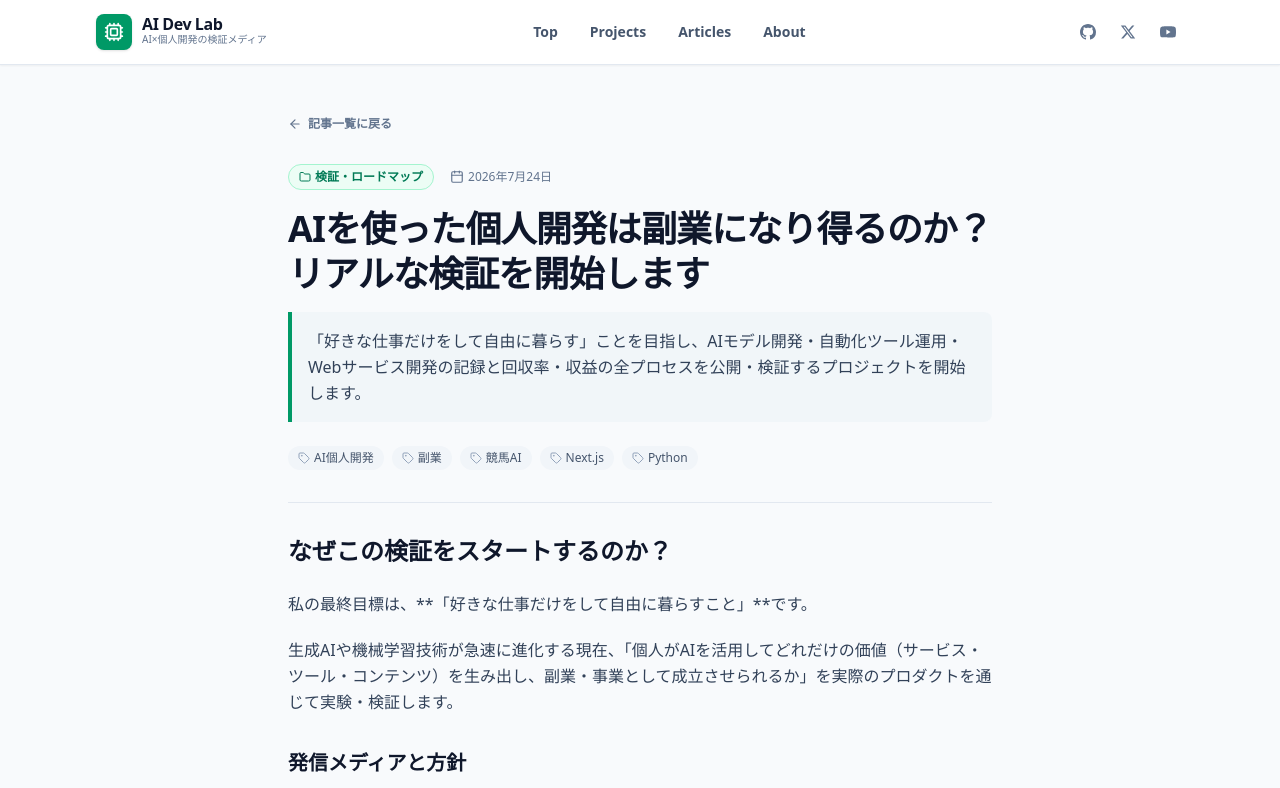
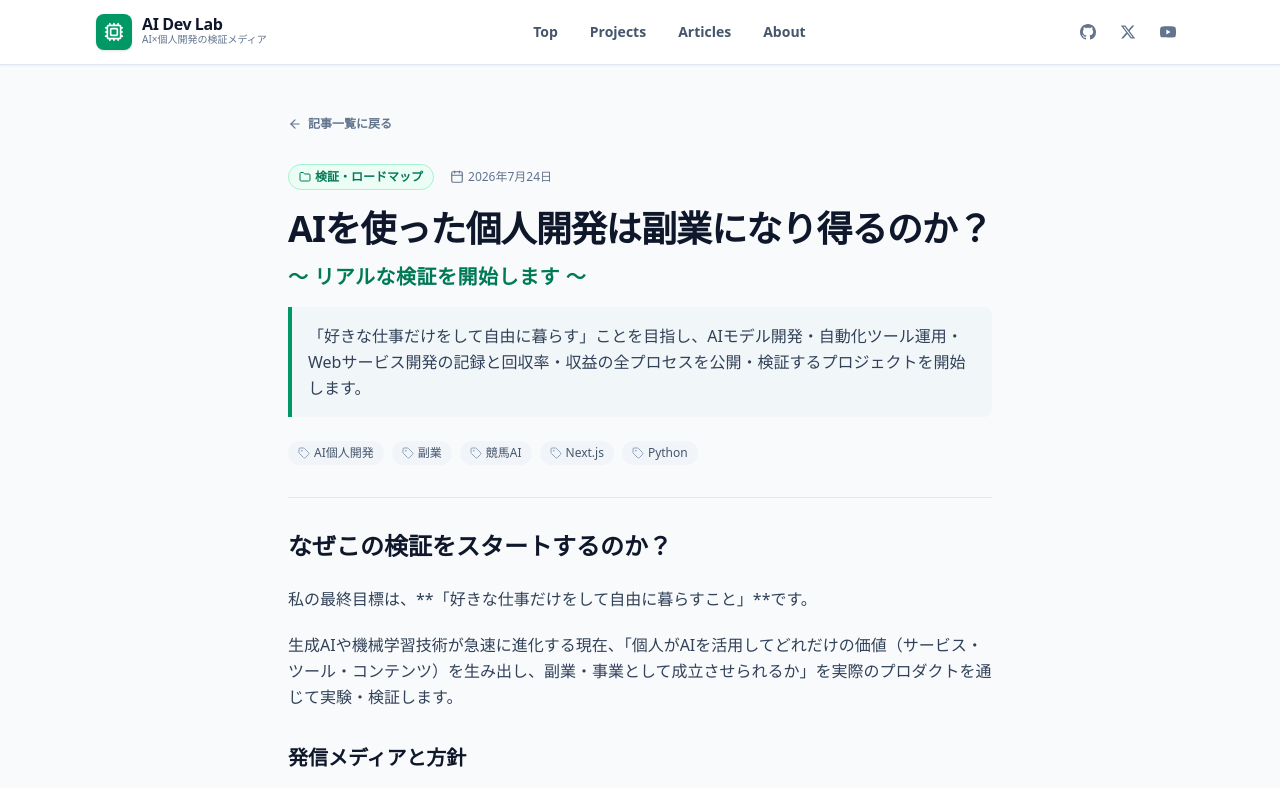
Before and after one commit to UgokuMarimo/ai-dev-lab, a Next.js app: page /articles/001-ai-side-business in a window 1280 px wide. Shown: the top 788 px of the page. Built offline with nearby package versions, Linux system fonts and the light colour scheme.

Commit message:
style: separate title and subtitle with custom font size for articles

```diff
--- a/src/app/articles/[slug]/page.tsx
+++ b/src/app/articles/[slug]/page.tsx
@@ -23,8 +23,12 @@ export async function generateMetadata({ params }: ArticlePageProps) {
   const article = getArticleBySlug(resolvedParams.slug);
   if (!article) return { title: 'Not Found' };
 
+  const pageTitle = article.frontmatter.subtitle
+    ? `${article.frontmatter.title} ${article.frontmatter.subtitle}`
+    : article.frontmatter.title;
+
   return {
-    title: `${article.frontmatter.title} | AI Dev Lab`,
+    title: `${pageTitle} | AI Dev Lab`,
     description: article.frontmatter.description,
   };
 }
@@ -62,11 +66,19 @@ export default async function ArticleDetailPage({ params }: ArticlePageProps) {
           </span>
         </div>
 
-        <h1 className="text-3xl sm:text-4xl font-extrabold text-slate-900 leading-tight tracking-tight">
-          {article.frontmatter.title}
-        </h1>
+        {/* Title & Subtitle */}
+        <div className="space-y-2">
+          <h1 className="text-3xl sm:text-4xl font-extrabold text-slate-900 leading-tight tracking-tight">
+            {article.frontmatter.title}
+          </h1>
+          {article.frontmatter.subtitle && (
+            <p className="text-lg sm:text-xl font-bold text-emerald-700 tracking-wide pt-1">
+              {article.frontmatter.subtitle}
+            </p>
+          )}
+        </div>
 
-        <p className="text-base text-slate-700 leading-relaxed bg-slate-100/80 border-l-4 border-emerald-600 p-4 rounded-r-lg">
+        <p className="text-base text-slate-700 leading-relaxed bg-slate-100/80 border-l-4 border-emerald-600 p-4 rounded-r-lg mt-4">
           {article.frontmatter.description}
         </p>
 
--- a/src/app/articles/page.tsx
+++ b/src/app/articles/page.tsx
@@ -48,6 +48,11 @@ export default function ArticlesPage() {
               <h2 className="text-xl sm:text-2xl font-bold text-slate-900 group-hover:text-emerald-600 transition-colors leading-snug">
                 <Link href={`/articles/${article.slug}`}>
                   {article.frontmatter.title}
+                  {article.frontmatter.subtitle && (
+                    <span className="block text-sm font-bold text-emerald-700 mt-1">
+                      {article.frontmatter.subtitle}
+                    </span>
+                  )}
                 </Link>
               </h2>
 
--- a/src/app/page.tsx
+++ b/src/app/page.tsx
@@ -60,10 +60,15 @@ export default function HomePage() {
                     </span>
                   </div>
 
-                  {/* Title */}
+                  {/* Title & Subtitle */}
                   <h3 className="text-xl font-bold text-slate-900 group-hover:text-emerald-600 transition-colors leading-snug">
                     <Link href={`/articles/${article.slug}`}>
                       {article.frontmatter.title}
+                      {article.frontmatter.subtitle && (
+                        <span className="block text-sm font-bold text-emerald-700 mt-1">
+                          {article.frontmatter.subtitle}
+                        </span>
+                      )}
                     </Link>
                   </h3>
 
--- a/src/content/articles/001-ai-side-business.mdx
+++ b/src/content/articles/001-ai-side-business.mdx
@@ -1,5 +1,6 @@
 ---
-title: "AIを使った個人開発は副業になり得るのか？リアルな検証を開始します"
+title: "AIを使った個人開発は副業になり得るのか？"
+subtitle: "〜 リアルな検証を開始します 〜"
 description: "「好きな仕事だけをして自由に暮らす」ことを目指し、AIモデル開発・自動化ツール運用・Webサービス開発の記録と回収率・収益の全プロセスを公開・検証するプロジェクトを開始します。"
 publishedAt: "2026-07-24"
 category: "検証・ロードマップ"
--- a/src/types/article.ts
+++ b/src/types/article.ts
@@ -1,5 +1,6 @@
 export interface ArticleFrontmatter {
   title: string;
+  subtitle?: string;
   description: string;
   publishedAt: string;
   updatedAt?: string;
```
